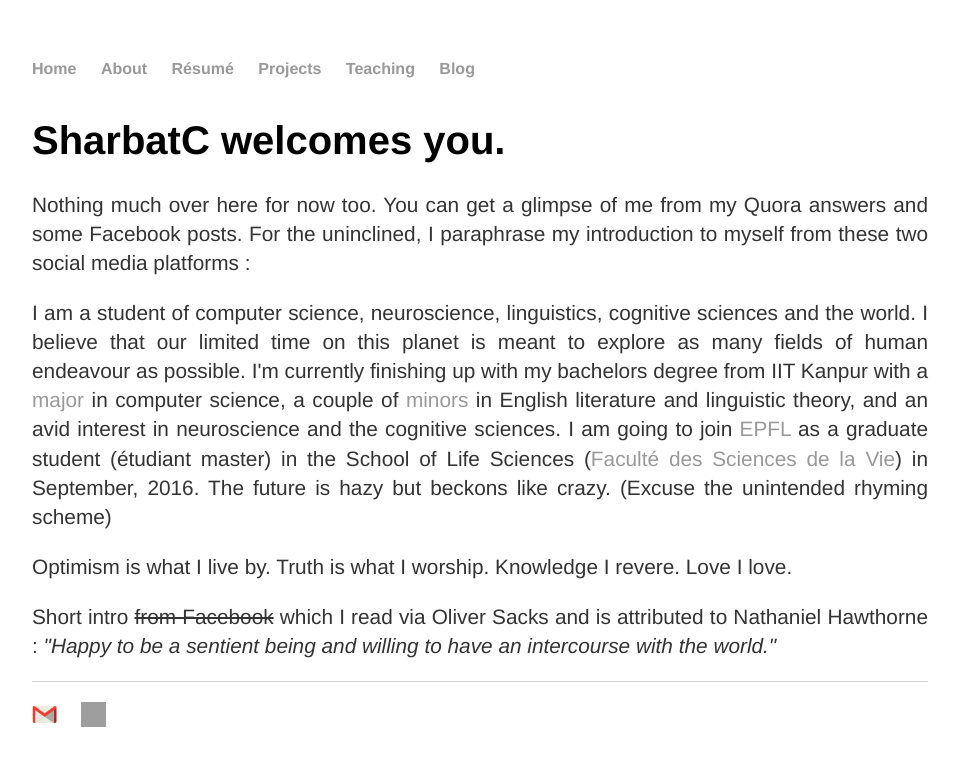
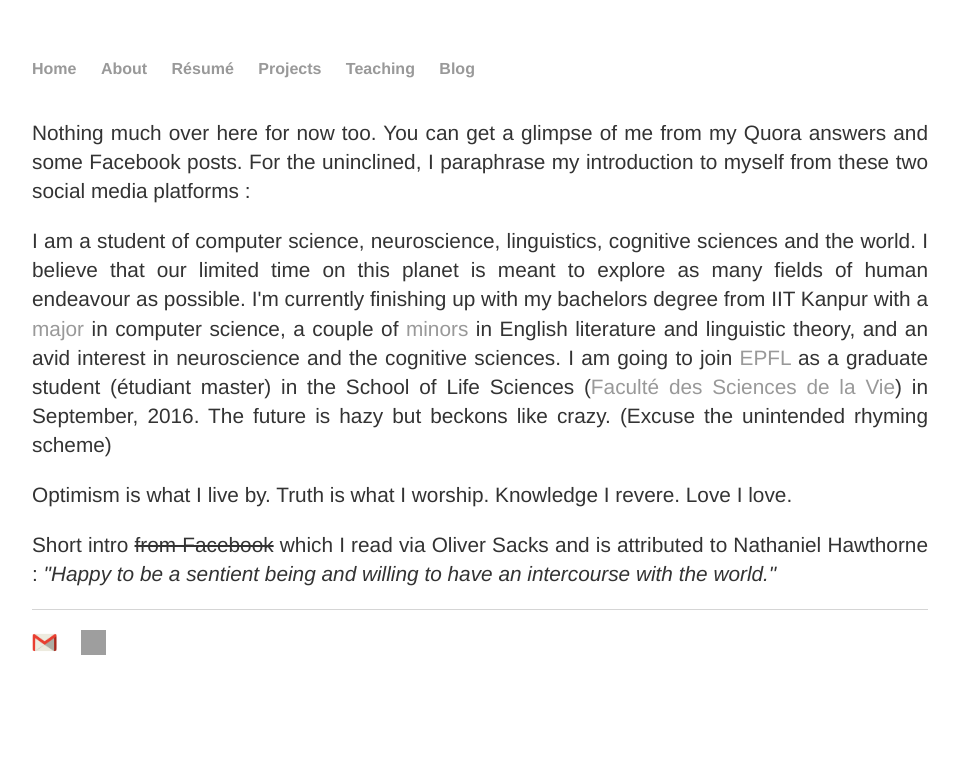
Before and after one commit to sharbatc/sharbatc.github.io, a Jekyll site: the page built from about/index.html, in a window 1280 px wide. Shown: the top 766 px of the page, without its empty margins (160-1119 px from the left). Built offline with Jekyll 4.4.1, drawn with Linux system fonts in a browser that asks for light colours; grey boxes are pictures that could not be loaded.

Commit message:
Update index.html

```diff
--- a/about/index.html
+++ b/about/index.html
@@ -3,7 +3,6 @@
 title: About SharbatC
 ---
 <div class="blurb" align="justify">
-	<h1>SharbatC welcomes you.</h1>
 	<p>Nothing much over here for now too. You can get a glimpse of me from my Quora answers and some Facebook posts. For the uninclined, I paraphrase my introduction to myself from these two social media platforms : </p>
 	<p>I am a student of computer science, neuroscience, linguistics, cognitive sciences and the world. I believe that our limited time on this planet is meant to explore as many fields of human endeavour as possible. I'm currently finishing up with my bachelors degree from IIT Kanpur with a <a href="http://cse.iitk.ac.in/">major</a> in computer science, a couple of <a href="http://www.iitk.ac.in/hss/minor">minors</a> in English literature and linguistic theory, and an avid interest in neuroscience and the cognitive sciences. I am going to join <a href="http://www.epfl.ch">EPFL</a> as a graduate student (étudiant master) in the School of Life Sciences (<a href="http://sv.epfl.ch/home">Faculté des Sciences de la Vie</a>) in September, 2016. The future is hazy but beckons like crazy. (Excuse the unintended rhyming scheme)</p>
 	<p>Optimism is what I live by. Truth is what I worship. Knowledge I revere. Love I love.</p>
```
